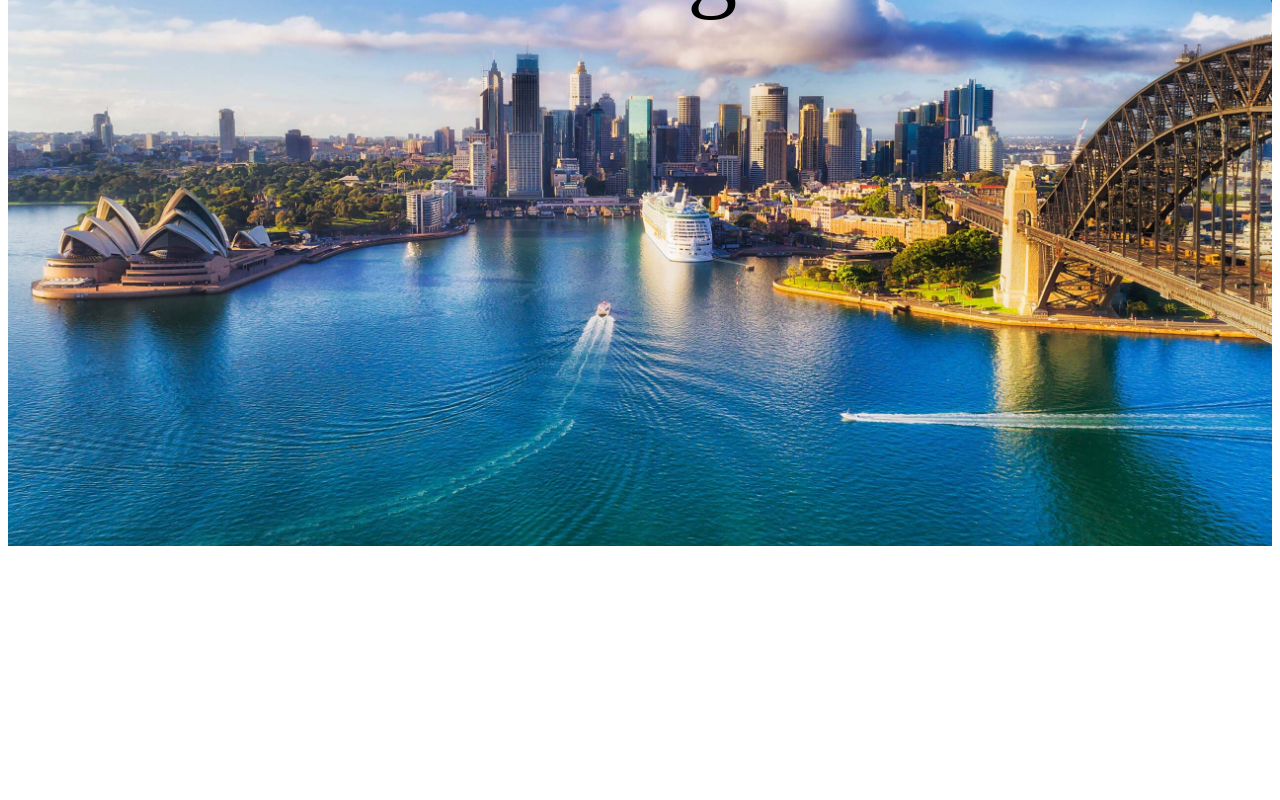
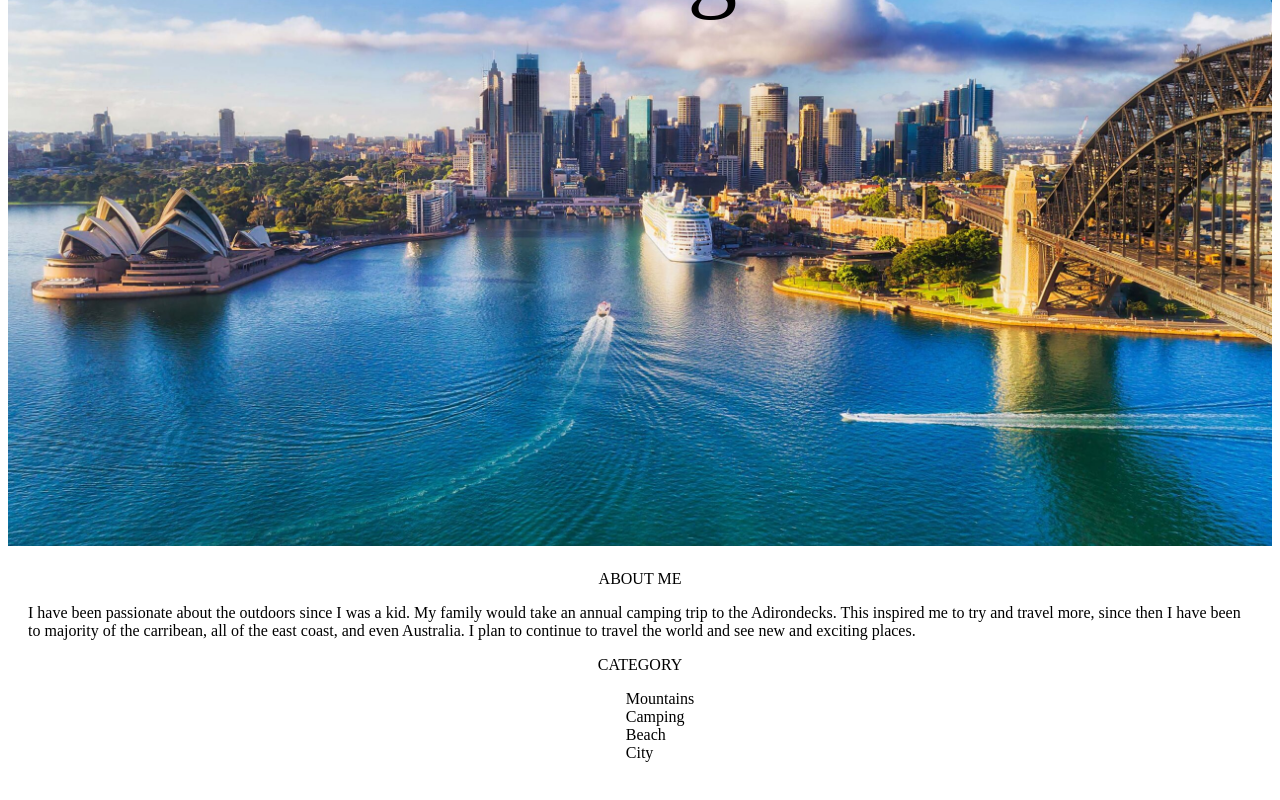
Before and after one commit to Mitchellj04/phase-2-project, a React (Create React App) app: page / in a window 1280 px wide. Shown: the part 252-1052 px from the top of the page. Before the commit the page ends 810 px from the top, so only its background shows below. Built offline with nearby package versions, Linux system fonts and the light colour scheme.

Commit message:
About Me added

```diff
--- a/src/component/About/About.css
+++ b/src/component/About/About.css
@@ -0,0 +1,28 @@
+.aboutMe{
+    flex: 3;
+    margin: 20px;
+    padding-bottom: 30px;
+    border-radius: 10px;
+    display: flex;
+    flex-direction: column;
+    align-items: center;
+}
+
+.aboutMeItem{
+    display: flex;
+    flex-direction: column;
+    align-items: center;
+}
+
+
+
+
+
+
+
+
+
+
+.aboutMeList{
+    list-style: none;
+}
--- a/src/component/About/About.js
+++ b/src/component/About/About.js
@@ -1,10 +1,25 @@
-import React from 'react'
+import './About.css'
 
 const About = () => {
   return (
-    <div>
-        <div>
-            <span></span>
+    <div className='aboutMe'>
+        <div className='aboutMeItem'>
+            <span className='aboutMeTitle'>ABOUT ME</span>
+            <img />
+            <p>
+            I have been passionate about the outdoors since I was a kid. My family would take an annual camping trip to the Adirondecks.
+            This inspired me to try and travel more, since then I have been to majority of the carribean, all of the east coast, and even Australia.
+            I plan to continue to travel the world and see new and exciting places.
+            </p>
+        </div>
+        <div className='aboutMeItem'>
+            <span className='aboutMeTitle'>CATEGORY</span>
+            <ul className='aboutMeList'>
+                <li className='listitem'>Mountains</li>
+                <li className='listitem'>Camping</li>
+                <li className='listitem'>Beach</li>
+                <li className='listitem'>City</li>
+            </ul>
         </div>
     </div>
   )
--- a/src/component/Pages/Home.js
+++ b/src/component/Pages/Home.js
@@ -1,10 +1,14 @@
 import React from 'react'
 import Header from '../Header/Header'
+import About from '../About/About'
 
 const Home = () => {
   return (
     <>
     <Header />
+    <div>
+        <About />
+    </div>
     </>
   )
 }
```
